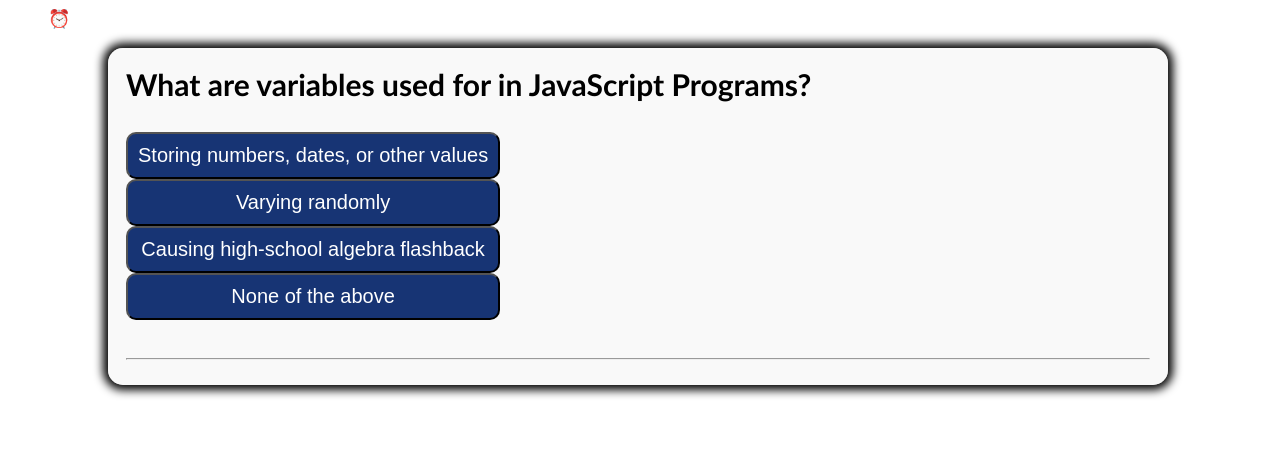
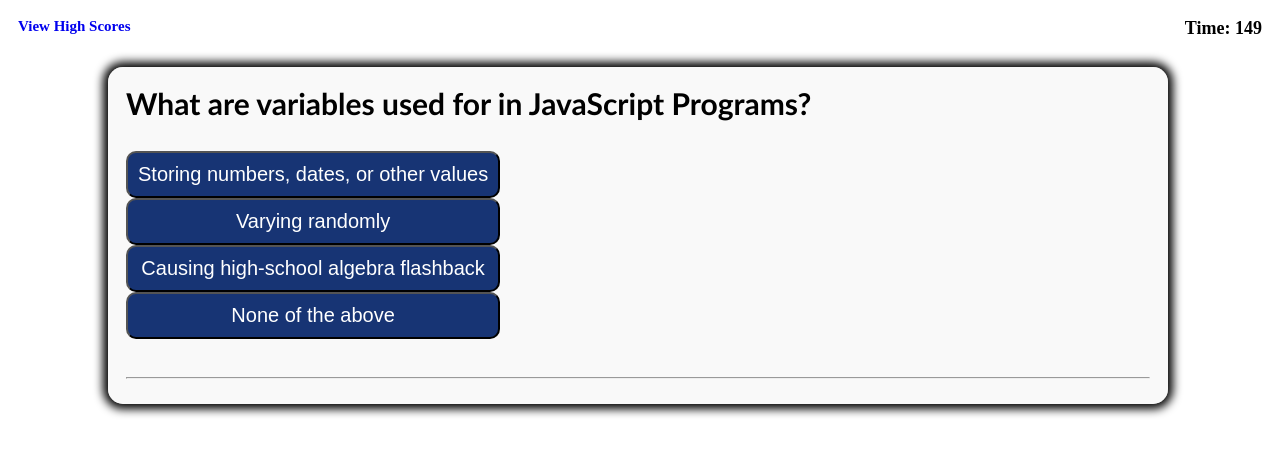
Before and after one commit to javantie/javascript-quiz, a plain HTML site: page index.html in a window 1280 px wide. Both pictures are taken after a click on the button "Start Quiz". Drawn offline with Linux system fonts and the light colour scheme.

Commit message:
updated timer

```diff
--- a/assets/css/style.css
+++ b/assets/css/style.css
@@ -1,4 +1,16 @@
-body{
+header{
+  display: flex;
+  justify-content:space-between;
+  padding: 10px;
+
+}
+#score-link{
+  text-decoration: none;
+  font-size: 15px;
+  font-weight: 600;
+
+}
+body {
   background-color: white;
 }
 #main {
@@ -110,7 +122,8 @@ body.correct {
   font-size: 50px;
 }
 #return-btn,
-#clear-score, .submit {
+#clear-score,
+.submit {
   margin-top: 15px;
   font-weight: 700;
   font-size: 20px;
@@ -127,11 +140,12 @@ body.correct {
   color: white;
   padding: 5px;
 }
-.submit:hover{
+.submit:hover {
   background-color: rgb(69, 173, 65);
 }
-#end-game{
-font-family: 'Lucida Sans', 'Lucida Sans Regular', 'Lucida Grande', 'Lucida Sans Unicode', Geneva, Verdana, sans-serif;
+#end-game {
+  font-family: "Lucida Sans", "Lucida Sans Regular", "Lucida Grande",
+    "Lucida Sans Unicode", Geneva, Verdana, sans-serif;
   padding: 10px;
   margin: 10px;
 }
@@ -139,30 +153,29 @@ margin: 10px;
 .score-data label {
   font-weight: 600;
 }
-.score-data input{
+.score-data input {
   border-radius: 10px;
   background-color: rgba(228, 220, 220, 0.575);
   outline: none;
 }
-#final-score{
+#final-score {
   margin: 30px 0px 50px 0px;
 }
-
+/*Media Qurey*/
 @media screen and (max-width: 968px) {
-  #container{
+  #container {
     margin-left: 70px;
     max-width: 75%;
   }
-
 }
 @media screen and (max-width: 600px) {
-  #container{
+  #container {
     margin-left: 70px;
     max-width: 65%;
   }
 }
 @media screen and (max-width: 414px) {
-  #container{
+  #container {
     margin-left: 70px;
     max-width: 55%;
   }
--- a/assets/js/script.js
+++ b/assets/js/script.js
@@ -7,7 +7,7 @@ var introEl = document.getElementById("intro");
 var shuffledQuestions = "";
 var currentQuestionIndex = 0;
 var endGameEl = document.getElementById("end-game");
-var score = 0;
+var score;
 var finalScoreEl = document.getElementById("final-score");
 var answerPopUpEl = document.getElementById("ans-popup");
 var timerEl = document.getElementById("countdown");
@@ -131,7 +131,7 @@ var startGame = function () {
   //nextButtonEl.classList.remove("hide");
   questionEl.textContent = questions[currentQuestionIndex].question;
   createAnswerBtn();
-  //countDown();
+  countDown();
 };
 
 //Funtion to create answer button on each new question.
@@ -153,17 +153,17 @@ var createAnswerBtn = function () {
 
 //Function to show the next question
 var showNextQuestion = function () {
-  console.log(this.getAttribute("id"));
   //Verification statemant to check if selected answer is true.
   if (this.getAttribute("id") === "true") {
     //console.log("Correct!");
     answerPopUpEl.classList.remove("hide");
     answerPopUpEl.textContent = "Correct! ✔️";
-    score = score + 10;
+    //score = score + 10;
   } else {
     //console.log("Incorrect!");
     answerPopUpEl.classList.remove("hide");
     answerPopUpEl.textContent = "Wrong! ❌";
+    timeLeft = timeLeft - 15;
   }
   //Increment question index
   currentQuestionIndex++;
@@ -176,19 +176,21 @@ var showNextQuestion = function () {
   }
 };
 
+var timeLeft = questions.length * 15;
+var timeInterval;
+
 var countDown = function () {
-  var timeLeft = 20;
-  var timeInterval = setInterval(function () {
+  timeInterval = setInterval(function () {
     if (timeLeft > 1) {
-      timerEl.textContent = "Time Left: " + timeLeft + " seconds";
+      timerEl.textContent = "Time: " + timeLeft;
       timeLeft--;
     } else if (timeLeft === 1) {
-      timerEl.textContent = "Time Left: " + timeLeft + " seconds";
+      timerEl.textContent = "Time: " + timeLeft;
       timeLeft--;
     } else {
-      timerEl.textContent = "Time Left: 0";
+      timerEl.textContent = "Time: 0";
+      alert("Time is up!");
       clearInterval(timeInterval);
-      alert("Time is up!");
       endGame();
     }
   }, 1000);
@@ -196,6 +198,9 @@ var countDown = function () {
 
 //Code for the end of the game
 var endGame = function () {
+  score = timeLeft;
+  clearInterval(timeInterval)
+  console.log(timeLeft)
   ContainerEl.classList.add("hide");
   endGameEl.classList.remove("hide");
   finalScoreEl.innerHTML = "Your Final Score is " + score;
--- a/index.html
+++ b/index.html
@@ -8,10 +8,13 @@
     <title>Java Script Quize Game</title>
   </head>
   <body>
+    <header>
+    <a href="#" id="score-link" class=""> View High Scores</a>
     <div id="timer-container" class="timer">
       <span id="countdown">⏰</span>
       <p id="time-up"></p>
     </div>
+  </header>
     <section id="main" class="">
       <div id="intro" class="intro-txt">
         <h1>Coding Quiz Challenge</h1>
```
Lines whose indentation alone changed are shown as unchanged.
